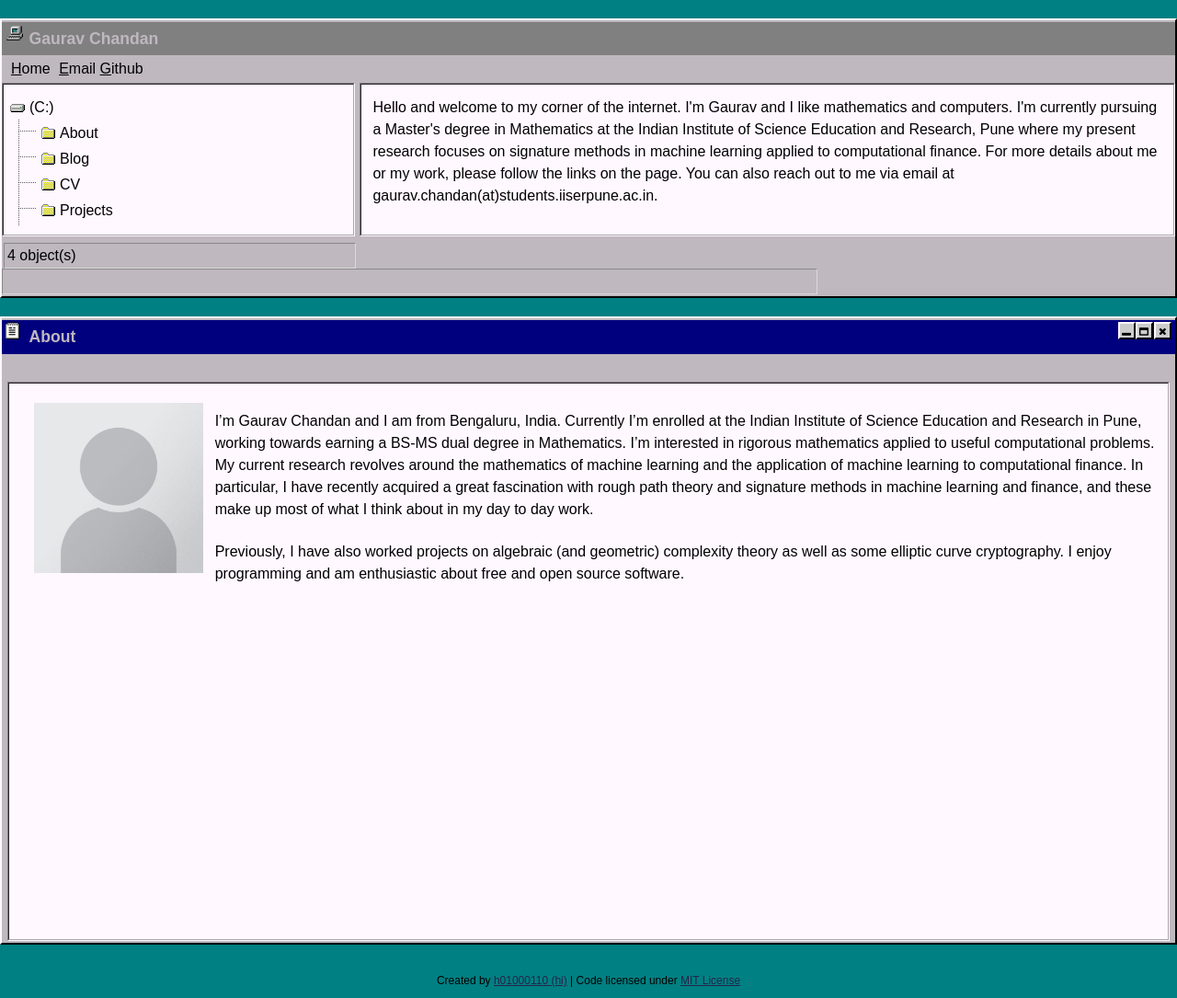
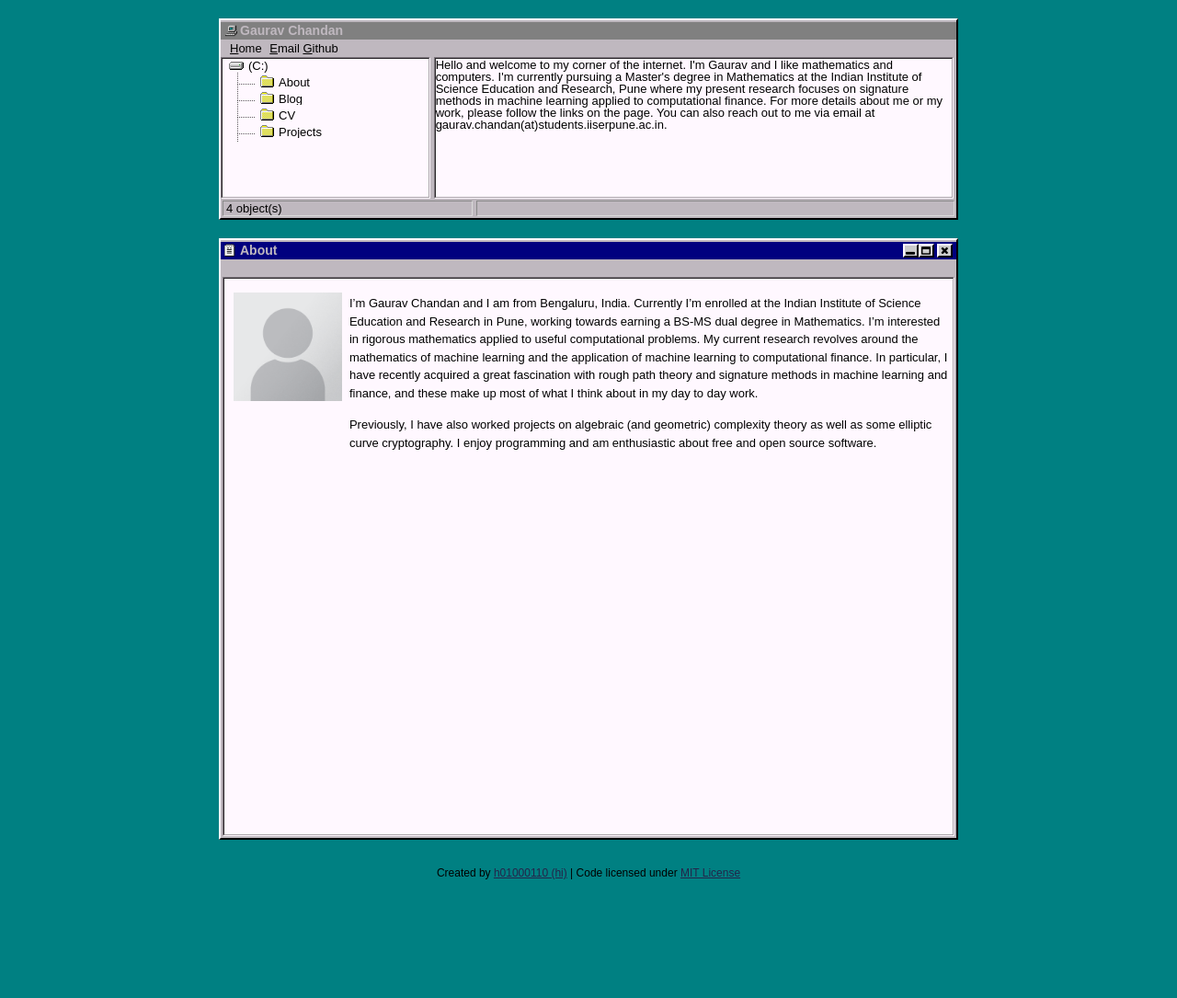
Before and after one commit to gauravchandan/gauravchandan.github.io, a Jekyll site: the page built from pages/About.md, in a window 1280 px wide. Shown: the whole page at 92% size. Built offline with Jekyll 4.4.1, drawn with Linux system fonts in a browser that asks for light colours; after the commit the page ends 965 px from its top, so only the background shows below that.

Commit message:
Undid breaking changes to widths

```diff
--- a/_sass/_main.scss
+++ b/_sass/_main.scss
@@ -1,12 +1,11 @@
 body {
 	background: #008082;
 	font-family: sans-serif, serif, monospace;
-	font-size: 100%;
-	line-height: 1.5;
+	font-size: 13px;
 }
 
 .wrapper, .content {
-	max-width: 1500px;
+	width: 800px;
 	margin: auto;
 	margin-top: 20px;
 	background: #bfb8bf;
@@ -20,16 +19,15 @@ body {
 
 	h1 {
 		color: #bfb8bf;
-		font-size: 110%;
+		font-size: 14px;
 		font-weight: bold;
-		padding: 0.2% 0;
 	}
 
 	img {
 		float: left;
-		width: 1.5vmax;
-		height: 1.5vmax;
-		margin: 0 0.5% 0 0;
+		width: 14px;
+		height: 14px;
+		margin: 0 3px 0 0;
 	}
 }
 .post_title {
@@ -43,8 +41,8 @@ body {
 
 	.btn {
 		background: #cccccc;
-		width: 15px;
-		height: 15px;
+		width: 13px;
+		height: 11px;
 		float: right;
 		border: 2px solid;
 		border-color: #fff8ff #000000 #000000 #fff8ff;
@@ -52,23 +50,23 @@ body {
 		span {
 			font-size: 11px;
 			position: relative;
-			left: 3px;
-			top: -5px;
+			left: 2px;
+			top: -2px;
 		}
 
 		.fa-window-minimize {
 			font-size: 10px;
-			left: 2px;
+			left: 1px;
 		}
 
 		.fa-window-maximize {
 			font-size: 10px;
-			left: 2px;
+			left: 1px;
 		}
 	}
 
 	.btn_max {
-		margin: 0 1px 0 0;
+		margin: 0 3px 0 0;
 	}
 
 	.btn:active {
@@ -90,23 +88,19 @@ ul.topbar {
 		color: #000000;
 	}
 }
-.post_list, .tag_list, .post_content, .site-description {
+.post_list, .tag_list, .post_content {
 	background: #fff8ff;
 	border-width: 2px;
 	border-style: ridge groove groove ridge;
 	border-color: #7f787f #fff8ff #fff8ff #7f787f;
-	padding-top: 1vmax;
 }
-.post_list, .site-description {
-	width: 67.2%;
-	max-width: 97%;
+.post_list {
+	width: 70.2%;
 	margin: 0 auto;
 	min-height: 150px;
 	max-height: 150px;
 	overflow-y: scroll;
 	display: inline-block;
-	padding-left: 1%;
-	padding-right: 1%;
 
 	ul {
 		list-style: none;
@@ -134,7 +128,7 @@ ul.topbar {
 	}
 }
 .tag_list {
-	width: 29.8%;
+	width: 28%;
 	margin: 0 auto;
 	min-height: 150px;
 	max-height: 150px;
@@ -184,11 +178,11 @@ ul.topbar {
 		padding: 1px 3px;
 	}
 	.left {
-		width: 29.4%;
+		width: 33%;
 		margin-left: 2px;
 	}
 	.right {
-		width: 68.9%;
+		width: 64%;
 		margin-right: 2px;
 	}
 }
@@ -205,9 +199,6 @@ ul.topbar {
 	p {
 		line-height: 150%;
 		margin-bottom: 15px;
-		padding-right: 1vmax;
-		padding-left: 1vmax;
-		padding-top: 0.5vmax;
 	}
 
 	a {
```
